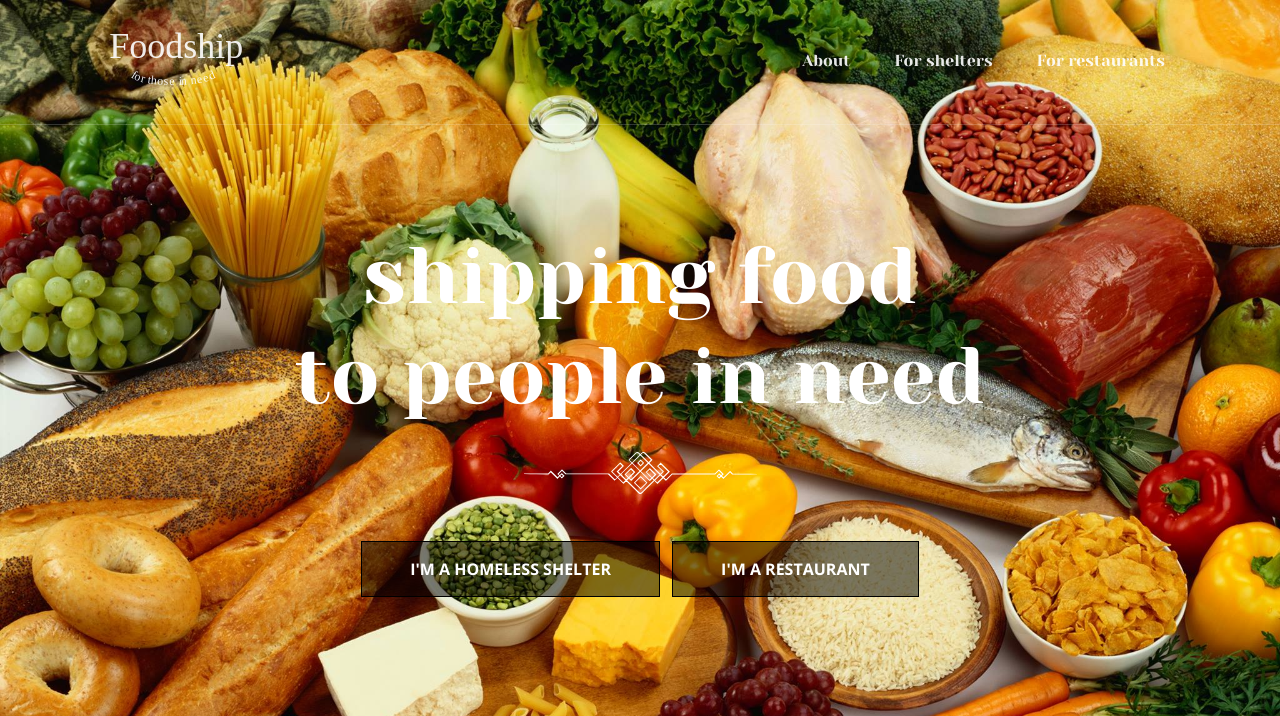
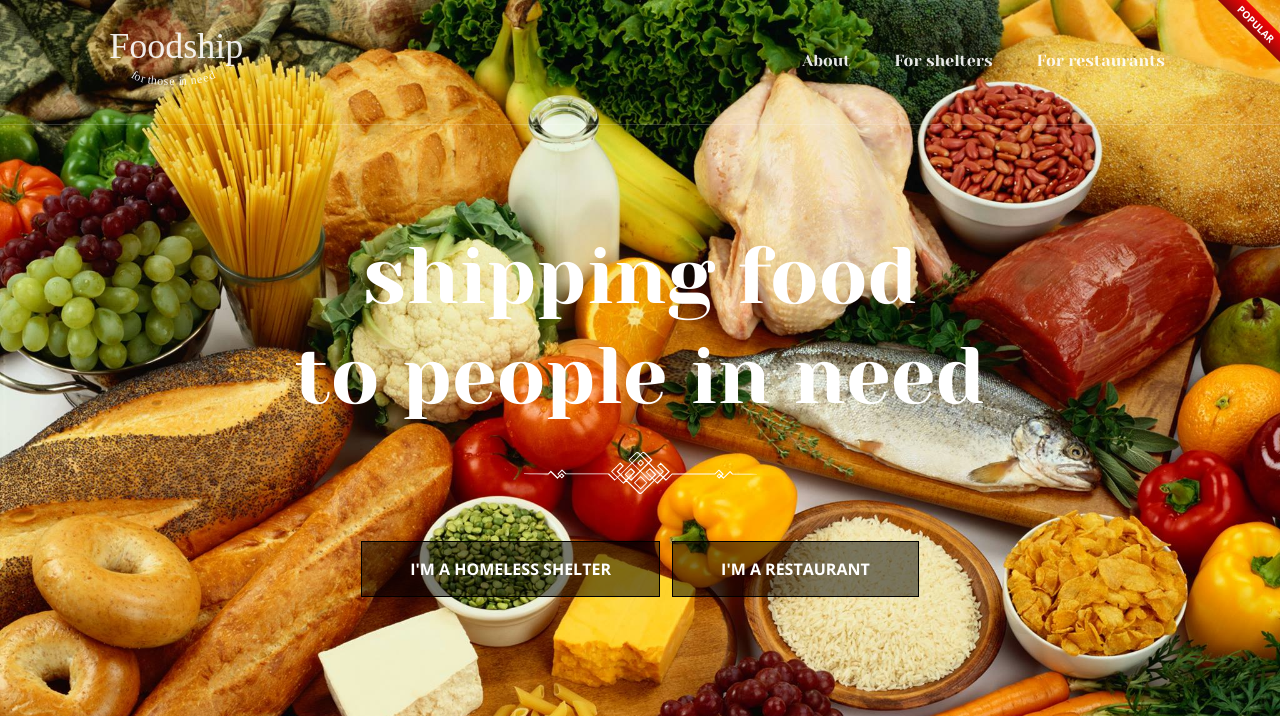
Before and after one commit to foodship/www.foodship.me, a PHP site: page / in a window 1280 px wide. Shown: the top 716 px of the page. Run offline with PHP 8.4, Linux system fonts and the light colour scheme; data that the repository does not hold is empty; some libraries are stand-ins or nearby versions.

Commit message:
add ribbon

```diff
--- a/index.php
+++ b/index.php
@@ -28,6 +28,7 @@
 
 
 <div class="banner">
+  <div class="ribbon"><span>POPULAR</span></div>
   <div class="header">
     <div class="header-inner container clear">
       <a class="logo" href="#"><span class="sr">Lambda Logo</span></a>
```
